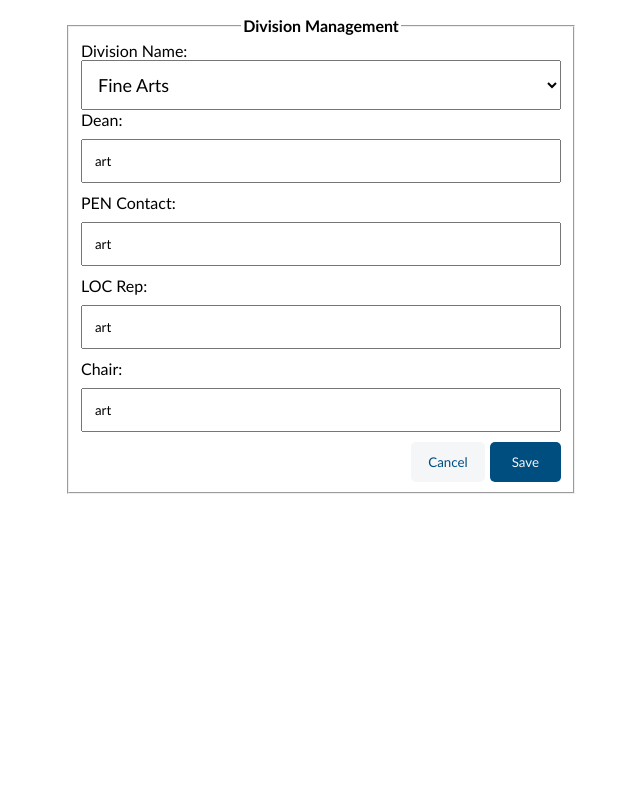
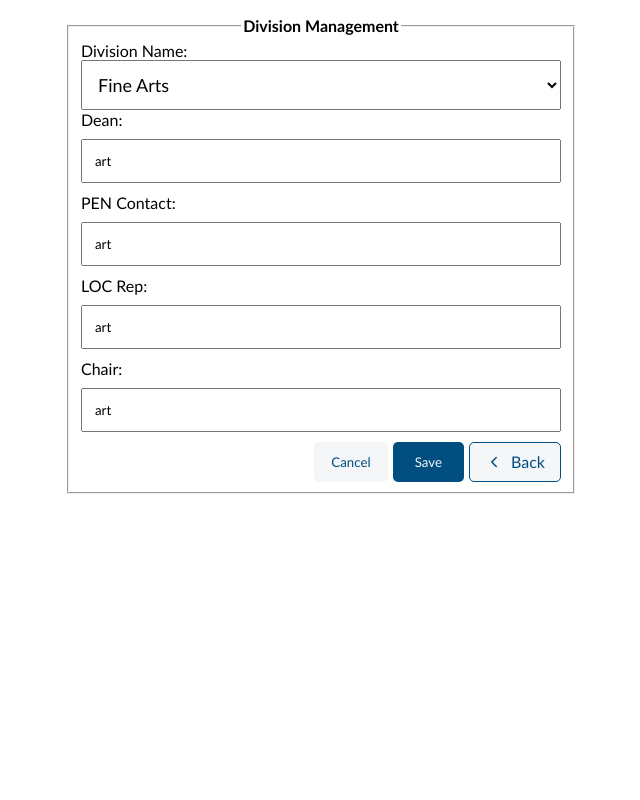
Before and after one commit to Akaiokaa/LOC-dashboard, a web app: file Departments/Math.html in a window 1280 px wide. Shown: the whole page, without its empty margins (319-959 px from the left). Run offline with its HTML, style and script files only (its server is not run), Linux system fonts and the light colour scheme.

Commit message:
added functional back button, fixed issue where clicking cancel button would submit the form

```diff
--- a/Departments/Math.html
+++ b/Departments/Math.html
@@ -1,5 +1,6 @@
 <!DOCTYPE html>
 <html lang="en">
+
 <head>
   <meta charset="UTF-8" />
   <meta name="viewport" content="width=device-width, initial-scale=1.0" />
@@ -9,15 +10,14 @@
   <script src="../js/formData.js" defer></script>
   <title>Math Department</title>
 </head>
+
 <body>
   <form id="department-form" action="#" method="get">
     <fieldset>
       <legend>Division Management</legend>
 
       <label for="Division">Division Name:</label>
-        <span class="error" id="err-division"
-          >Please input a Division Name!</span
-        >
+      <span class="error" id="err-division">Please input a Division Name!</span>
       <br />
       <select name="Division" id="Division">
         <option value="art">Fine Arts</option>
@@ -52,8 +52,15 @@
 
       <br />
       <div class="button-container">
-          <button id="cancel-button">Cancel</button>
-          <button id="save-button">Save</button>
+        <button type="button" id="cancel-button">Cancel</button>
+        <button type="submit" id="save-button">Save</button>
+        <a href="../index.html" id="backButton" class="back-button">
+          <svg class="back-icon" viewBox="0 0 24 24" fill="none" stroke="currentColor" stroke-width="2"
+            stroke-linecap="round" stroke-linejoin="round">
+            <polyline points="15 18 9 12 15 6"></polyline>
+          </svg>
+          Back
+        </a>
       </div>
     </fieldset>
   </form>
@@ -65,4 +72,5 @@
         <li>Chair: Michael Wood</li>
     </ul> -->
 </body>
+
 </html>
--- a/js/formValidation.js
+++ b/js/formValidation.js
@@ -2,6 +2,7 @@
 document.getElementById("department-form").onsubmit = () => {
   clearErrors();
 
+  // console.log("form submitted");
   let isValid = true;
   let dean = document.getElementById("Dean").value.trim();
   let pen = document.getElementById("Pen").value.trim();
@@ -35,6 +36,7 @@ document.getElementById("department-form").onsubmit = () => {
 document.getElementById("cancel-button").onclick = () => {
   clearErrors();
 
+  // console.log("cancel button clicked");
   document.getElementById("cancel-button").style.display = "none";
   document.getElementById("save-button").style.display = "none";
 
--- a/styles/styles.css
+++ b/styles/styles.css
@@ -145,7 +145,9 @@ button {
 }
 
 #cancel-button:hover,
-#cancel-button:focus {
+#cancel-button:focus,
+.back-button:hover,
+.back-button:focus {
     box-shadow: 0 0 0 2px var(--primary);
 
     background-color: #e6e8eb;
@@ -155,7 +157,8 @@ button {
     outline: none;
 }
 
-#cancel-button:focus {
+#cancel-button:focus,
+.back-button:focus {
     outline: 2px solid var(--primary);
     outline-offset: 2px;
 }
@@ -167,6 +170,34 @@ button {
     cursor: default;
 }
 
+.back-button {
+    display: inline-flex;
+    align-items: center;
+    justify-content: center;
+    padding: 8px 15px;
+    border: 1px solid var(--primary);
+    background-color: var(--secondary);
+    color: var(--primary);
+    font-size: 1rem;
+    font-weight: 500;
+    cursor: pointer;
+    border-radius: 5px;
+    text-decoration: none;
+
+    transition: all 0.2s ease-in-out;
+
+    box-sizing: border-box;
+}
+
+/* Icon Specific Styling */
+.back-button .back-icon {
+    width: 18px;
+    height: 18px;
+    margin-right: 8px;
+    stroke: var(--primary);
+    transition: stroke 0.2s ease-in-out;
+}
+
 /* error styling */
 .error {
   color: red;
```
Also changed, not shown: index.html (+7 -4 lines). Lines whose indentation alone changed are shown as unchanged.
